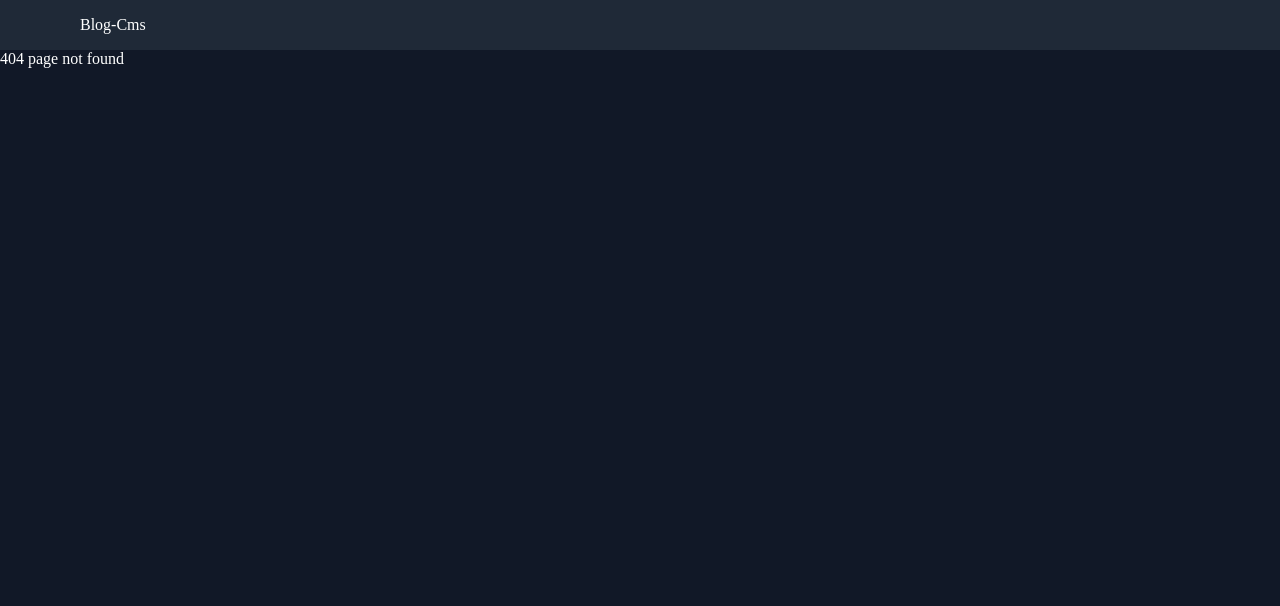
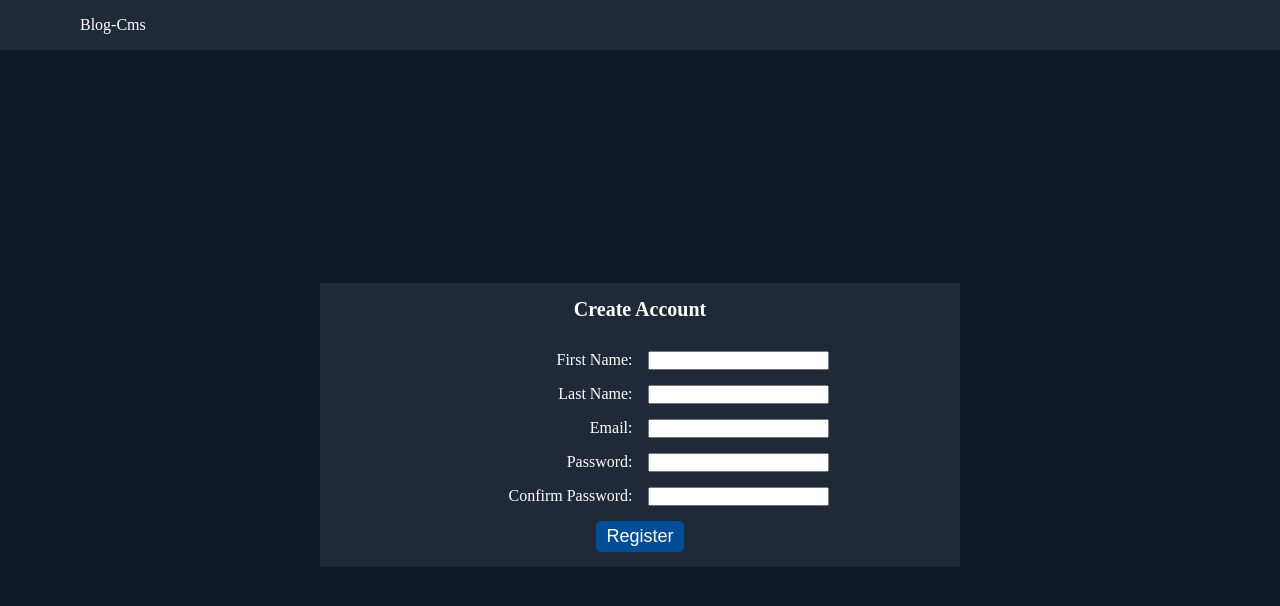
Before and after one commit to JPd3v/Blog-Api-Cms, a React (Vite) app: page /sign-up in a window 1280 px wide. Before the commit this address had no page. Shown: the top 606 px of the page. Built offline with nearby package versions, Linux system fonts and the light colour scheme.

Commit message:
fixed typo

```diff
--- a/src/App.css
+++ b/src/App.css
@@ -37,14 +37,14 @@ a {
   padding: 16px 80px;
 }
 
-.sign-in {
+.sign-up {
   display: flex;
   justify-content: center;
   height: fit-content;
   align-self: center;
 }
 
-.sign-in-form {
+.sign-up-form {
   display: flex;
   flex-direction: column;
   align-items: center;
@@ -54,25 +54,25 @@ a {
   padding: 15px 0px;
 }
 
-.sign-in-form__title {
+.sign-up-form__title {
   font-size: 2rem;
   font-weight: 900;
   margin-bottom: 15px;
 }
 
-.sign-in-form__label {
+.sign-up-form__label {
   display: grid;
   grid-template-columns: 1fr 1fr;
   text-align: end;
   gap: 15px;
 }
 
-.sign-in-form__error {
+.sign-up-form__error {
   color: var(--error-text-color);
   font-weight: 600;
 }
 
-.sign-in-form__submit-button {
+.sign-up-form__submit-button {
   color: inherit;
   padding: 5px 10px;
   background: #004e98;
--- a/src/App.tsx
+++ b/src/App.tsx
@@ -7,7 +7,7 @@ import PageLayout from './utils/PageLayout';
 import PageNotFound from './utils/PageNotFound';
 
 const Home = lazy(() => import('./pages/Home'));
-const SignIn = lazy(() => import('./pages/SignIn'));
+const SignUp = lazy(() => import('./pages/SignUp'));
 
 function App() {
   return (
@@ -16,7 +16,7 @@ function App() {
         <Routes>
           <Route element={<PageLayout />}>
             <Route path="/" element={<Home />} />
-            <Route path="/sign-in" element={<SignIn />} />
+            <Route path="/sign-up" element={<SignUp />} />
             <Route path="*" element={<PageNotFound />} />
           </Route>
         </Routes>
--- a/src/components/SingInForm.tsx
+++ b/src/components/SingUpForm.tsx
@@ -64,9 +64,9 @@ export default function SingInForm() {
   const password = watch('password');
 
   return (
-    <form onSubmit={handleSubmit(onSubmit)} noValidate className="sign-in-form">
-      <p className="sign-in-form__title">Create Account</p>
-      <label htmlFor="first_name" className="sign-in-form__label">
+    <form onSubmit={handleSubmit(onSubmit)} noValidate className="sign-up-form">
+      <p className="sign-up-form__title">Create Account</p>
+      <label htmlFor="first_name" className="sign-up-form__label">
         First Name:
         <input
           type="text"
@@ -78,10 +78,10 @@ export default function SingInForm() {
       </label>
 
       {errors.first_name ? (
-        <p className="sign-in-form__error">{`${errors.first_name.message}`}</p>
+        <p className="sign-up-form__error">{`${errors.first_name.message}`}</p>
       ) : null}
 
-      <label htmlFor="last_name" className="sign-in-form__label">
+      <label htmlFor="last_name" className="sign-up-form__label">
         Last Name:
         <input
           type="text"
@@ -93,10 +93,10 @@ export default function SingInForm() {
       </label>
 
       {errors.last_name ? (
-        <p className="sign-in-form__error">{`${errors.last_name.message}`}</p>
+        <p className="sign-up-form__error">{`${errors.last_name.message}`}</p>
       ) : null}
 
-      <label htmlFor="username" className="sign-in-form__label">
+      <label htmlFor="username" className="sign-up-form__label">
         Email:
         <input
           type="email"
@@ -112,10 +112,10 @@ export default function SingInForm() {
       </label>
 
       {errors.username ? (
-        <p className="sign-in-form__error">{`${errors.username.message}`}</p>
+        <p className="sign-up-form__error">{`${errors.username.message}`}</p>
       ) : null}
 
-      <label htmlFor="password" className="sign-in-form__label">
+      <label htmlFor="password" className="sign-up-form__label">
         Password:
         <input
           type="password"
@@ -131,10 +131,10 @@ export default function SingInForm() {
       </label>
 
       {errors.password ? (
-        <p className="sign-in-form__error">{`${errors.password.message}`}</p>
+        <p className="sign-up-form__error">{`${errors.password.message}`}</p>
       ) : null}
 
-      <label htmlFor="confirm_password" className="sign-in-form__label">
+      <label htmlFor="confirm_password" className="sign-up-form__label">
         Confirm Password:
         <input
           type="password"
@@ -148,18 +148,18 @@ export default function SingInForm() {
 
       {watch('confirm_password') !== watch('password') &&
       getValues('confirm_password') ? (
-        <p className="sign-in-form__error">
+        <p className="sign-up-form__error">
           Password and Confirm Password fields should match
         </p>
       ) : null}
 
       {fetchError && !isSubmitting ? (
-        <p className="sign-in-form__error">{fetchError}</p>
+        <p className="sign-up-form__error">{fetchError}</p>
       ) : null}
 
       <button
         type="submit"
-        className="sign-in-form__submit-button"
+        className="sign-up-form__submit-button"
         disabled={isSubmitting}
       >
         Register
--- a/src/pages/SignIn.tsx
+++ /dev/null
@@ -1,9 +0,0 @@
-import SingInForm from '../components/SingInForm';
-
-export default function Register() {
-  return (
-    <div className="sign-in">
-      <SingInForm />
-    </div>
-  );
-}
--- /dev/null
+++ b/src/pages/SignUp.tsx
@@ -0,0 +1,9 @@
+import SingUpForm from '../components/SingUpForm';
+
+export default function Register() {
+  return (
+    <div className="sign-up">
+      <SingUpForm />
+    </div>
+  );
+}
```
